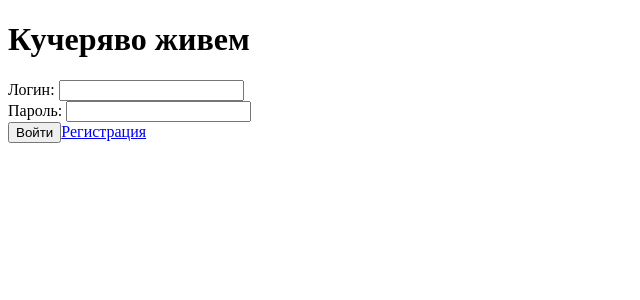
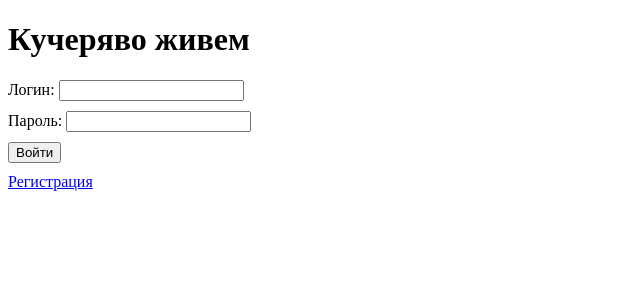
Before and after one commit to angst-storm/curly-life, an Angular app: page /user/auth in a window 1280 px wide. Shown: the top 300 px of the page, without its empty margins (0-640 px from the left). Built offline with nearby package versions, Linux system fonts and the light colour scheme.

Commit message:
стили для авторизации и регистрации

```diff
--- a/src/app/user-module/auth/auth.component.css
+++ b/src/app/user-module/auth/auth.component.css
@@ -0,0 +1,8 @@
+form {
+    display: flex;
+    flex-direction: column;
+}
+
+form * {
+    margin-bottom: 5px;
+}
--- a/src/app/user-module/auth/auth.component.html
+++ b/src/app/user-module/auth/auth.component.html
@@ -1,14 +1,19 @@
 <form [formGroup]="viewModel.form">
-    <div class="field">
+    <div>
         <label>Логин: </label>
         <input formControlName="login">
     </div>
-
-    <div class="field">
+    <div>
         <label>Пароль: </label>
         <input formControlName="password">
     </div>
-    <div *ngIf="wrongData">Пароль или логин введены неверно</div>
-    <button class="field" type="submit" (click)="submit()">Войти</button>
-    <a class="field" routerLink="/user/reg" routerLinkActive="active">Регистрация</a>
+    <div *ngIf="wrongData">
+        Пароль или логин введены неверно
+    </div>
+    <div>
+        <button (click)="submit()">Войти</button>
+    </div>
+    <div>
+        <a routerLink="/user/reg" routerLinkActive="active">Регистрация</a>
+    </div>
 </form>
--- a/src/app/user-module/reg/reg.component.css
+++ b/src/app/user-module/reg/reg.component.css
@@ -0,0 +1,8 @@
+form {
+    display: flex;
+    flex-direction: column;
+}
+
+form * {
+    margin-bottom: 5px;
+}
--- a/src/app/user-module/reg/reg.component.html
+++ b/src/app/user-module/reg/reg.component.html
@@ -1,28 +1,29 @@
 <form [formGroup]="viewModel.form">
-    <div class="field">
+    <div>
         <label>Логин: </label>
         <input formControlName="login">
         <span class="danger" *ngIf="viewModel.form.controls['login'].invalid && viewModel.form.controls['login'].touched">
             Логин должен быть длиннее 6 символов
         </span>
     </div>
-
-    <div class="field">
+    <div>
         <label>Пароль: </label>
         <input formControlName="password">
         <span class="danger" *ngIf="viewModel.form.controls['password'].invalid && viewModel.form.controls['password'].touched">
             Пароль должен быть длиннее 8 символов и состоять только из цифр, прописных или строчных букв латинского алфавита, а также символов !"#$%&'()*+,-.
         </span>
     </div>
-
-    <div class="field">
+    <div>
         <label>Подтверждение пароля: </label>
         <input formControlName="passwordConfirm">
         <span class="danger" *ngIf="viewModel.form.hasError('notSame') && viewModel.form.controls['passwordConfirm'].touched">
             Пароли не совпадают
         </span>
     </div>
-
-    <button class="field" type="submit" (click)="submit()">Регистрация</button>
-    <a class="field" routerLink="/auth/user" routerLinkActive="active">Войти</a>
+    <div>
+        <button (click)="submit()">Регистрация</button>
+    </div>
+    <div>
+        <a routerLink="/auth/user" routerLinkActive="active">Войти</a>
+    </div>
 </form>
```
